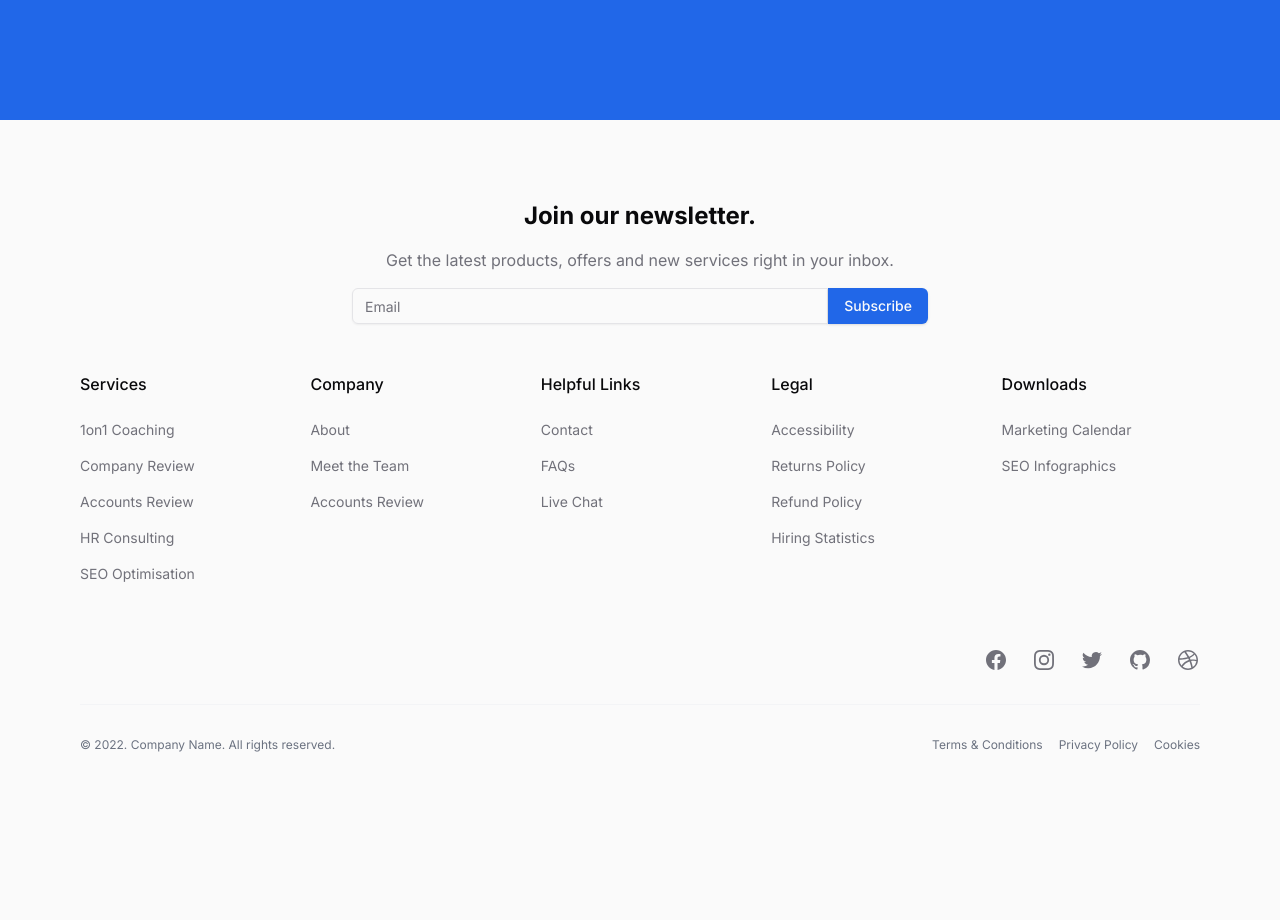
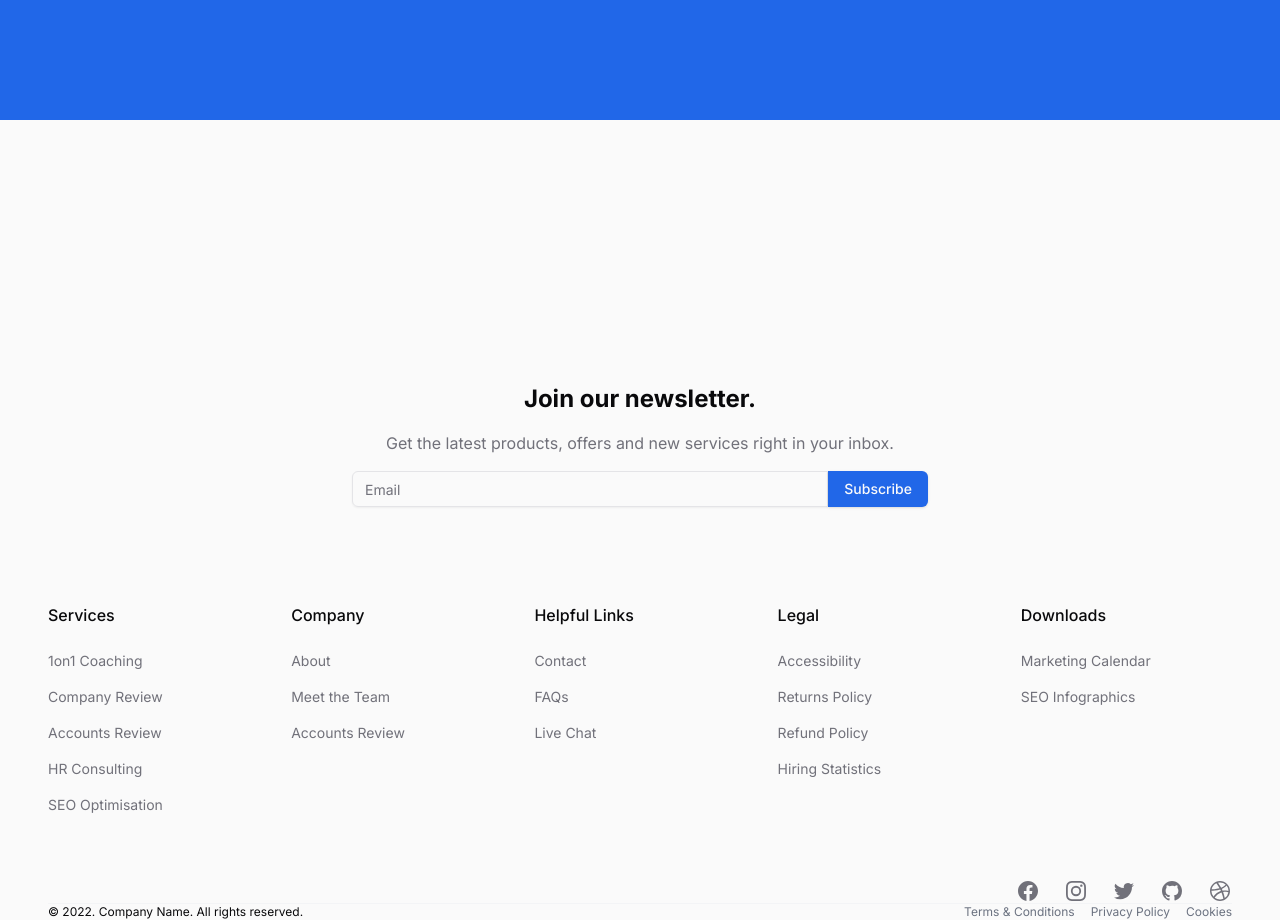
Before and after one commit to Samkipz/kodetrix, a Next.js app: page / in a window 1280 px wide. Shown: the part 2360-3280 px from the top of the page. Built offline with nearby package versions, Linux system fonts and the light colour scheme; a web font is replaced by a local one.

Commit message:
Changed footer layout from grid to flex

```diff
--- a/app/page.js
+++ b/app/page.js
@@ -10,7 +10,7 @@ export default function Home() {
   return (
     <div className="flex flex-col w-full">
       <Navbar />
-      <div className="flex min-h-screen">
+      <div className="flex min-h-dvh">
         <HeroSection />
       </div>
       <div className="flex min-h-screen bg-primary">
--- a/app/ui/footer/Footer.jsx
+++ b/app/ui/footer/Footer.jsx
@@ -6,11 +6,9 @@ import Link from "next/link";
 
 export default function Footer() {
   return (
-    <footer className="px-4 w-full md:px-12">
-      <div className="mx-auto max-w-screen-xl px-4 py-16 sm:px-6 lg:px-8">
-        <div className="flex w-full flex-col lg:gap-8">
-
-          <div className="flex flex-col w-full items-center justify-center text-center py-4">
+    <footer className="flex flex-col justify-end bg-background-secondary text-foreground-primary pt-12 px-4 sm:px-6 w-full md:px-12 bottom-0">
+      <div className="mt-16 flex w-full flex-col lg:gap-8">
+        <div className="flex flex-col w-full items-center justify-center text-center py-8">
           <h2 className="text-2xl font-bold">Join our newsletter.</h2>
           <p className="mt-4 text-muted-foreground">
             Get the latest products, offers and new services right in your
@@ -34,9 +32,7 @@ export default function Footer() {
           </div>
         </div>
 
-
-          <div className="mt-8 grid gap-8 lg:mt-0 lg:grid-cols-5 lg:gap-y-16">
-
+        <div className="mt-16 pt-8 grid gap-8 lg:mt-0 lg:grid-cols-5 lg:gap-y-16 ">
           <div className="col-span-2 sm:col-span-1">
             <p className="font-medium">Services</p>
 
@@ -183,7 +179,6 @@ export default function Footer() {
                   href="#"
                   className="text-muted-foreground transition hover:opacity-75"
                 >
-
                   Returns Policy
                 </Link>
               </li>
@@ -193,7 +188,6 @@ export default function Footer() {
                   href="#"
                   className="text-muted-foreground transition hover:opacity-75"
                 >
-
                   Refund Policy
                 </Link>
               </li>
@@ -203,7 +197,6 @@ export default function Footer() {
                   href="#"
                   className="text-muted-foreground transition hover:opacity-75"
                 >
-
                   Hiring Statistics
                 </Link>
               </li>
@@ -356,13 +349,13 @@ export default function Footer() {
         </div>
       </div>
 
-        <div className="mt-8 border-t border-gray-100 pt-8">
+      <div className="flex flex-col border-t border-gray-100 w-full">
         <div className="sm:flex sm:justify-between">
-            <p className="text-xs text-gray-500">
+          <p className="text-xs text-mute-foreground">
             &copy; 2022. Company Name. All rights reserved.
           </p>
 
-            <ul className="mt-8 flex flex-wrap justify-start gap-4 text-xs sm:mt-0 lg:justify-end">
+          <ul className="flex flex-wrap justify-start gap-4 text-xs sm:mt-0 lg:justify-end ">
             <li>
               <Link
                 href="#"
@@ -395,7 +388,6 @@ export default function Footer() {
           </ul>
         </div>
       </div>
-      </div>
     </footer>
   );
 }
```
Lines whose indentation alone changed are shown as unchanged.
